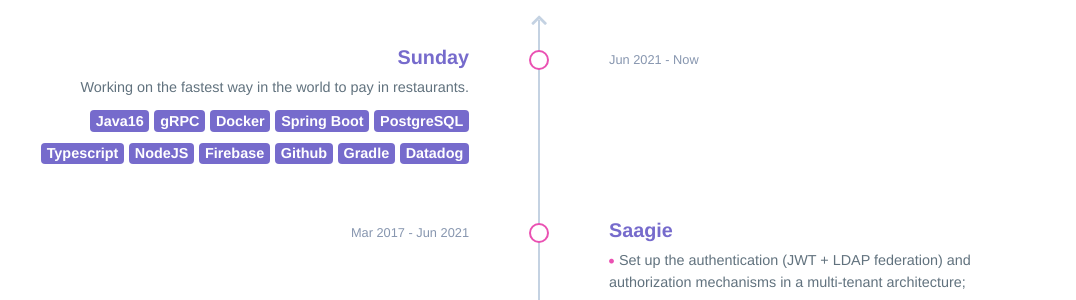
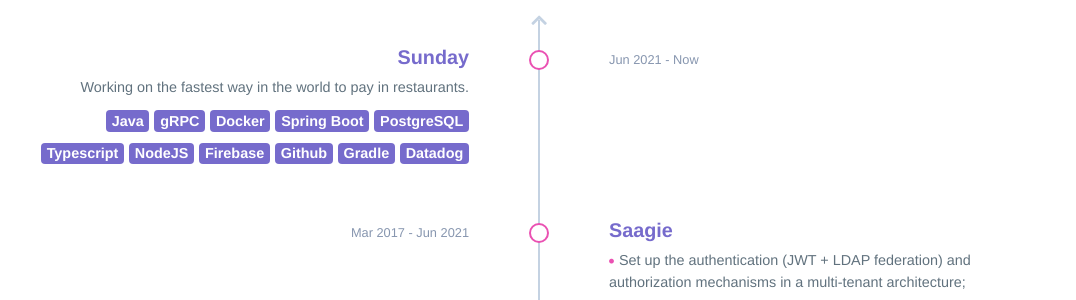
Before and after one commit to antoinecarton/antoinecarton.github.io, a Jekyll site: the page built from index.md, in a window 1280 px wide and 900 px high, scrolled down 1131 px. Shown: the part 147-447 px from the top of the window, without its empty margins (101-1177 px from the left). Built offline with Jekyll 4.4.1, drawn with Linux system fonts in a browser that asks for light colours.

Commit message:
Update java

```diff
--- a/index.md
+++ b/index.md
@@ -23,7 +23,7 @@
     description: |
       Working on the fastest way in the world to pay in restaurants.
     skills:
-      - Java16
+      - Java
       - gRPC
       - Docker
       - Spring Boot
```
